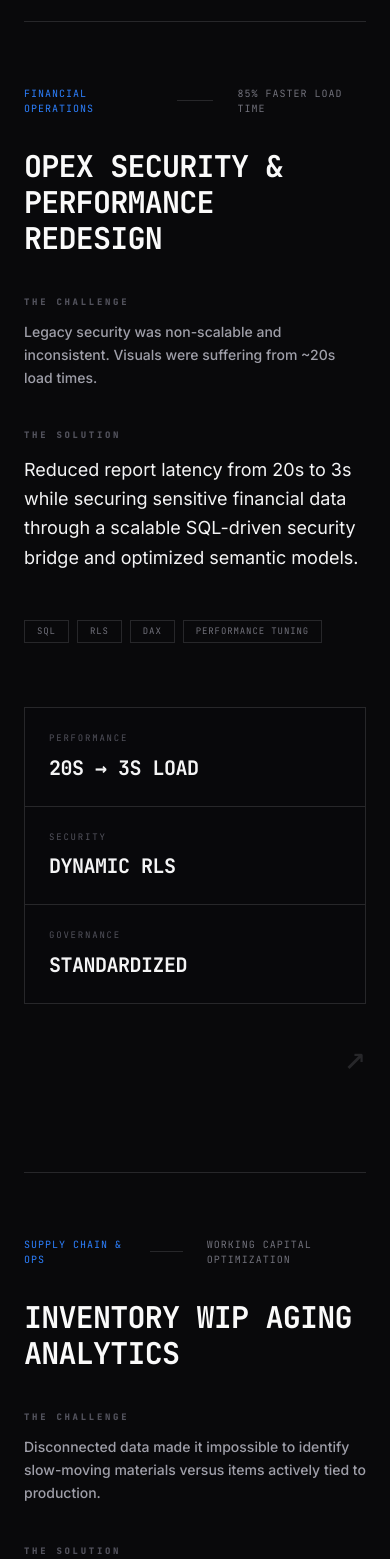
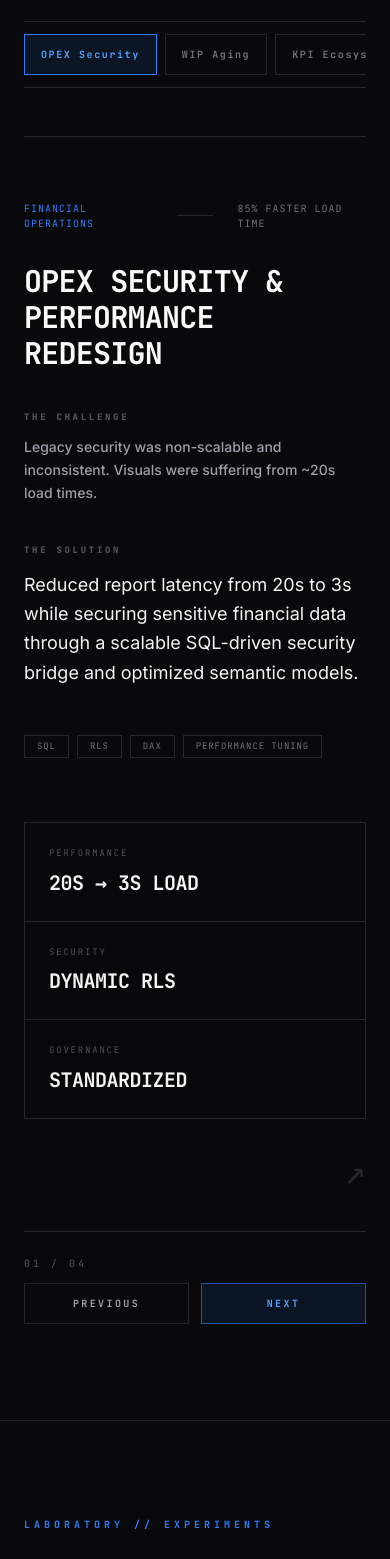
Before and after one commit to BurningKZoom/portfolio, a React (Vite) app: page / in a window 390 px wide. Shown: the part 4060-5619 px from the top of the page. Built offline with nearby package versions, Linux system fonts and the light colour scheme.

Commit message:
feat: update portfolio project tabs

```diff
--- a/src/components/Projects.tsx
+++ b/src/components/Projects.tsx
@@ -1,3 +1,4 @@
+import { useState } from 'react';
 import { motion } from 'framer-motion';
 
 const projects = [
@@ -63,7 +64,22 @@ const projects = [
   }
 ];
 
+const projectTabs = ["OPEX Security", "WIP Aging", "KPI Ecosystem", "Call Center"];
+
 const Projects = () => {
+  const [activeProjectIndex, setActiveProjectIndex] = useState(0);
+  const activeProject = projects[activeProjectIndex];
+
+  const goToNextProject = () => {
+    setActiveProjectIndex((current) => (current + 1) % projects.length);
+  };
+
+  const goToPreviousProject = () => {
+    setActiveProjectIndex((current) =>
+      current === 0 ? projects.length - 1 : current - 1
+    );
+  };
+
   return (
     <section id="featured" className="py-24 bg-[#09090b] text-zinc-50 border-b border-zinc-800 scroll-mt-20">
       <div className="container mx-auto px-6 max-w-5xl">
@@ -72,13 +88,38 @@ const Projects = () => {
           <h3 className="text-5xl md:text-7xl font-mono font-extrabold uppercase tracking-tighter text-zinc-100">Strategic Impact.</h3>
         </div>
 
-        <div className="grid grid-cols-1 gap-24">
+        <div
+          role="tablist"
+          aria-label="Strategic impact projects"
+          className="mb-12 flex gap-2 overflow-x-auto border-y border-zinc-800 py-3 md:flex-wrap md:overflow-visible"
+        >
           {projects.map((project, idx) => (
+            <button
+              key={project.title}
+              type="button"
+              role="tab"
+              aria-selected={activeProjectIndex === idx}
+              aria-controls="featured-project-panel"
+              id={`featured-project-tab-${idx}`}
+              onClick={() => setActiveProjectIndex(idx)}
+              className={`shrink-0 border px-4 py-3 text-left font-mono text-[10px] font-bold tracking-[0.16em] transition-colors md:flex-1 ${
+                activeProjectIndex === idx
+                  ? "border-blue-500 bg-blue-500/10 text-blue-400"
+                  : "border-zinc-800 text-zinc-500 hover:border-zinc-700 hover:text-zinc-200"
+              }`}
+            >
+              {projectTabs[idx]}
+            </button>
+          ))}
+        </div>
+
         <motion.div
-              key={idx}
+          key={activeProject.title}
           initial={{ opacity: 0, y: 20 }}
-              whileInView={{ opacity: 1, y: 0 }}
-              viewport={{ once: true }}
+          animate={{ opacity: 1, y: 0 }}
+          role="tabpanel"
+          id="featured-project-panel"
+          aria-labelledby={`featured-project-tab-${activeProjectIndex}`}
           className="group"
         >
           <div className="relative border-t border-zinc-800 pt-16 group-hover:bg-zinc-900/10 transition-all duration-500">
@@ -86,27 +127,27 @@ const Projects = () => {
 
               <div className="flex-1 text-left">
                 <div className="flex items-center gap-6 mb-8">
-                      <span className="text-[10px] font-mono text-blue-500 uppercase tracking-widest">{project.client}</span>
+                  <span className="text-[10px] font-mono text-blue-500 uppercase tracking-widest">{activeProject.client}</span>
                   <span className="w-10 h-[1px] bg-zinc-800" />
-                      <span className="text-[10px] font-mono text-zinc-500 uppercase tracking-widest">{project.impact}</span>
+                  <span className="text-[10px] font-mono text-zinc-500 uppercase tracking-widest">{activeProject.impact}</span>
                 </div>
                 <h4 className="text-3xl md:text-5xl font-mono font-bold uppercase tracking-tight mb-10 group-hover:text-blue-500 transition-colors">
-                      {project.title}
+                  {activeProject.title}
                 </h4>
                 <div className="space-y-10 mb-12">
                   <div>
                     <span className="text-[9px] font-mono font-black uppercase tracking-[0.3em] text-zinc-600 block mb-3">The Challenge</span>
-                        <p className="text-zinc-400 text-sm leading-relaxed max-w-2xl font-medium">{project.problem}</p>
+                    <p className="text-zinc-400 text-sm leading-relaxed max-w-2xl font-medium">{activeProject.problem}</p>
                   </div>
                   <div>
                     <span className="text-[9px] font-mono font-black uppercase tracking-[0.3em] text-zinc-600 block mb-3">The Solution</span>
                     <p className="text-zinc-100 text-lg leading-relaxed max-w-2xl font-normal">
-                          {project.description}
+                      {activeProject.description}
                     </p>
                   </div>
                 </div>
                 <div className="flex flex-wrap gap-2">
-                      {project.tags.map(tag => (
+                  {activeProject.tags.map(tag => (
                     <span key={tag} className="text-[9px] font-mono border border-zinc-800 px-3 py-1 text-zinc-500 uppercase tracking-widest">
                       {tag}
                     </span>
@@ -116,8 +157,8 @@ const Projects = () => {
 
               <div className="lg:w-1/3">
                 <div className="grid grid-cols-1 gap-0 border border-zinc-800 bg-zinc-950/30 group-hover:border-zinc-700 transition-all">
-                      {project.metrics.map((metric, i) => (
-                        <div key={i} className={`flex flex-col p-6 ${i !== project.metrics.length - 1 ? 'border-b border-zinc-800' : ''}`}>
+                  {activeProject.metrics.map((metric, i) => (
+                    <div key={i} className={`flex flex-col p-6 ${i !== activeProject.metrics.length - 1 ? 'border-b border-zinc-800' : ''}`}>
                       <span className="text-[9px] font-mono uppercase tracking-[0.2em] text-zinc-600 mb-2">{metric.label}</span>
                       <span className="text-xl font-mono font-bold text-zinc-100 uppercase tracking-tight">{metric.value}</span>
                     </div>
@@ -125,7 +166,7 @@ const Projects = () => {
                 </div>
                 <div className="mt-8 flex justify-end">
                   <span className="text-4xl font-mono text-zinc-800 group-hover:text-blue-500 transition-colors duration-500">
-                        {project.link}
+                    {activeProject.link}
                   </span>
                 </div>
               </div>
@@ -133,7 +174,27 @@ const Projects = () => {
             </div>
           </div>
         </motion.div>
-          ))}
+
+        <div className="mt-10 flex flex-col gap-3 border-t border-zinc-800 pt-6 sm:flex-row sm:items-center sm:justify-between">
+          <span className="font-mono text-[10px] uppercase tracking-[0.3em] text-zinc-600">
+            {String(activeProjectIndex + 1).padStart(2, "0")} / {String(projects.length).padStart(2, "0")}
+          </span>
+          <div className="grid grid-cols-2 gap-3 sm:flex">
+            <button
+              type="button"
+              onClick={goToPreviousProject}
+              className="border border-zinc-800 px-5 py-3 font-mono text-[10px] font-bold uppercase tracking-[0.24em] text-zinc-400 transition-colors hover:border-blue-500 hover:text-blue-400"
+            >
+              Previous
+            </button>
+            <button
+              type="button"
+              onClick={goToNextProject}
+              className="border border-blue-500/60 bg-blue-500/10 px-5 py-3 font-mono text-[10px] font-bold uppercase tracking-[0.24em] text-blue-400 transition-colors hover:border-blue-400 hover:bg-blue-500/20"
+            >
+              Next
+            </button>
+          </div>
         </div>
       </div>
     </section>
--- a/src/components/SideProjects.tsx
+++ b/src/components/SideProjects.tsx
@@ -1,6 +1,37 @@
+import { useState } from 'react';
 import { motion } from 'framer-motion';
 
 const sideProjects = [
+  {
+    title: "Wanneelog",
+    client: "Personal Product",
+    impact: "Trip Execution Companion",
+    description: "A mobile first trip execution app that turns imported Wanderlog plans into a practical day by day travel cockpit for next stops, accommodations, Google Maps handoff, and planned versus actual spending.",
+    problem: "Travel plans are useful before the trip, but during the trip users need a cleaner execution view: what to do next, where to go, what it costs, and what still needs attention.",
+    metrics: [
+      { label: "Mode", value: "Local First MVP" },
+      { label: "Import", value: "Wanderlog Links" },
+      { label: "Budget", value: "Plan vs Actual" }
+    ],
+    tags: ["Product Design", "Next.js", "TypeScript", "Tailwind", "LocalStorage"],
+    link: "↗",
+    url: "https://wanneelog.vercel.app/"
+  },
+  {
+    title: "Arise",
+    client: "Personal Product",
+    impact: "Discipline Progression System",
+    description: "A local first discipline app inspired by Solo Leveling style progression, turning habits into rank based quests with scaling goals, Hunter XP, recovery mode, and promotion locks.",
+    problem: "Habit trackers often feel flat after setup. Arise adds progression pressure, rank caps, recovery rules, and XP rewards so daily discipline feels more like a game system.",
+    metrics: [
+      { label: "Ranks", value: "F → S Quests" },
+      { label: "Progression", value: "Hunter XP" },
+      { label: "Recovery", value: "Miss Handling" }
+    ],
+    tags: ["Product Design", "React", "TypeScript", "Vite", "LocalStorage"],
+    link: "↗",
+    url: "https://arise-burningkzoom.vercel.app/"
+  },
   {
     title: "8Bid: Animated Desktop Companion",
     client: "Personal Project",
@@ -33,7 +64,22 @@ const sideProjects = [
   }
 ];
 
+const sideProjectTabs = ["Wanneelog", "Arise", "8Bid", "Sushi Calc"];
+
 const SideProjects = () => {
+  const [activeSideProjectIndex, setActiveSideProjectIndex] = useState(0);
+  const activeSideProject = sideProjects[activeSideProjectIndex];
+
+  const goToNextSideProject = () => {
+    setActiveSideProjectIndex((current) => (current + 1) % sideProjects.length);
+  };
+
+  const goToPreviousSideProject = () => {
+    setActiveSideProjectIndex((current) =>
+      current === 0 ? sideProjects.length - 1 : current - 1
+    );
+  };
+
   return (
     <section id="side-projects" className="py-24 bg-[#09090b] text-zinc-50 border-b border-zinc-800 scroll-mt-20">
       <div className="container mx-auto px-6 max-w-5xl">
@@ -42,42 +88,67 @@ const SideProjects = () => {
           <h3 className="text-5xl md:text-7xl font-mono font-extrabold uppercase tracking-tighter text-zinc-100">Side Projects.</h3>
         </div>
 
-        <div className="grid grid-cols-1 md:grid-cols-2 gap-0 border-l border-t border-zinc-800">
+        <div
+          role="tablist"
+          aria-label="Side projects"
+          className="mb-8 flex gap-2 overflow-x-auto border-y border-zinc-800 py-3 md:overflow-visible"
+        >
           {sideProjects.map((project, idx) => (
+            <button
+              key={project.title}
+              type="button"
+              role="tab"
+              aria-selected={activeSideProjectIndex === idx}
+              aria-controls="side-project-panel"
+              id={`side-project-tab-${idx}`}
+              onClick={() => setActiveSideProjectIndex(idx)}
+              className={`shrink-0 border px-4 py-3 text-left font-mono text-[10px] font-bold tracking-[0.16em] transition-colors md:min-w-40 ${
+                activeSideProjectIndex === idx
+                  ? "border-blue-500 bg-blue-500/10 text-blue-400"
+                  : "border-zinc-800 text-zinc-500 hover:border-zinc-700 hover:text-zinc-200"
+              }`}
+            >
+              {sideProjectTabs[idx]}
+            </button>
+          ))}
+        </div>
+
         <motion.div
-              key={idx}
+          key={activeSideProject.title}
           initial={{ opacity: 0 }}
-              whileInView={{ opacity: 1 }}
-              viewport={{ once: true }}
-              className="group relative bg-zinc-950/20 border-r border-b border-zinc-800 p-10 hover:bg-zinc-900/10 transition-all duration-500"
+          animate={{ opacity: 1 }}
+          role="tabpanel"
+          id="side-project-panel"
+          aria-labelledby={`side-project-tab-${activeSideProjectIndex}`}
+          className="group relative bg-zinc-950/20 border border-zinc-800 p-8 transition-all duration-500 hover:bg-zinc-900/10 md:p-10"
         >
-              <div className="flex flex-col h-full">
-                <div className="flex justify-between items-start mb-8">
+          <div className="flex flex-col">
+            <div className="flex justify-between items-start gap-8 mb-8">
               <div>
-                    <span className="text-[9px] font-mono text-blue-500 uppercase tracking-widest block mb-2">{project.client}</span>
-                    <a href={project.url} target="_blank" rel="noopener noreferrer">
+                <span className="text-[9px] font-mono text-blue-500 uppercase tracking-widest block mb-2">{activeSideProject.client}</span>
+                <a href={activeSideProject.url} target="_blank" rel="noopener noreferrer">
                   <h4 className="text-2xl font-mono font-bold uppercase tracking-tight group-hover:text-blue-500 transition-colors cursor-pointer">
-                        {project.title}
+                    {activeSideProject.title}
                   </h4>
                 </a>
               </div>
               <a
-                    href={project.url}
+                href={activeSideProject.url}
                 target="_blank"
                 rel="noopener noreferrer"
                 className="text-3xl font-mono text-zinc-800 group-hover:text-zinc-50 transition-colors duration-500"
               >
-                    {project.link}
+                {activeSideProject.link}
               </a>
             </div>
 
-                <p className="text-zinc-400 text-sm leading-relaxed mb-10 flex-grow font-medium">
-                  {project.description}
+            <p className="text-zinc-400 text-sm leading-relaxed mb-10 max-w-3xl font-medium">
+              {activeSideProject.description}
             </p>
 
-                <div className="grid grid-cols-2 gap-6 mb-10">
-                  {project.metrics.slice(0, 2).map((metric, i) => (
-                    <div key={i} className="border-l border-zinc-800 pl-4">
+            <div className="grid grid-cols-1 gap-0 border border-zinc-800 bg-zinc-950/30 mb-10 sm:grid-cols-3">
+              {activeSideProject.metrics.map((metric, i) => (
+                <div key={i} className={`p-5 ${i !== activeSideProject.metrics.length - 1 ? 'border-b border-zinc-800 sm:border-b-0 sm:border-r' : ''}`}>
                   <span className="text-[9px] font-mono uppercase text-zinc-600 block mb-1 tracking-widest">{metric.label}</span>
                   <span className="text-xs font-mono font-bold text-zinc-300 uppercase tracking-tight">{metric.value}</span>
                 </div>
@@ -85,7 +156,7 @@ const SideProjects = () => {
             </div>
 
             <div className="flex flex-wrap gap-2">
-                  {project.tags.map(tag => (
+              {activeSideProject.tags.map(tag => (
                 <span
                   key={tag}
                   className={`text-[8px] font-mono border px-2 py-1 uppercase tracking-[0.2em] transition-colors ${
@@ -98,7 +169,27 @@ const SideProjects = () => {
             </div>
           </div>
         </motion.div>
-          ))}
+
+        <div className="mt-8 flex flex-col gap-3 border-t border-zinc-800 pt-6 sm:flex-row sm:items-center sm:justify-between">
+          <span className="font-mono text-[10px] uppercase tracking-[0.3em] text-zinc-600">
+            {String(activeSideProjectIndex + 1).padStart(2, "0")} / {String(sideProjects.length).padStart(2, "0")}
+          </span>
+          <div className="grid grid-cols-2 gap-3 sm:flex">
+            <button
+              type="button"
+              onClick={goToPreviousSideProject}
+              className="border border-zinc-800 px-5 py-3 font-mono text-[10px] font-bold uppercase tracking-[0.24em] text-zinc-400 transition-colors hover:border-blue-500 hover:text-blue-400"
+            >
+              Previous
+            </button>
+            <button
+              type="button"
+              onClick={goToNextSideProject}
+              className="border border-blue-500/60 bg-blue-500/10 px-5 py-3 font-mono text-[10px] font-bold uppercase tracking-[0.24em] text-blue-400 transition-colors hover:border-blue-400 hover:bg-blue-500/20"
+            >
+              Next
+            </button>
+          </div>
         </div>
       </div>
     </section>
```
Also changed, not shown: 2 other files (tests, documents, lock files or other folders). Lines whose indentation alone changed are shown as unchanged.
